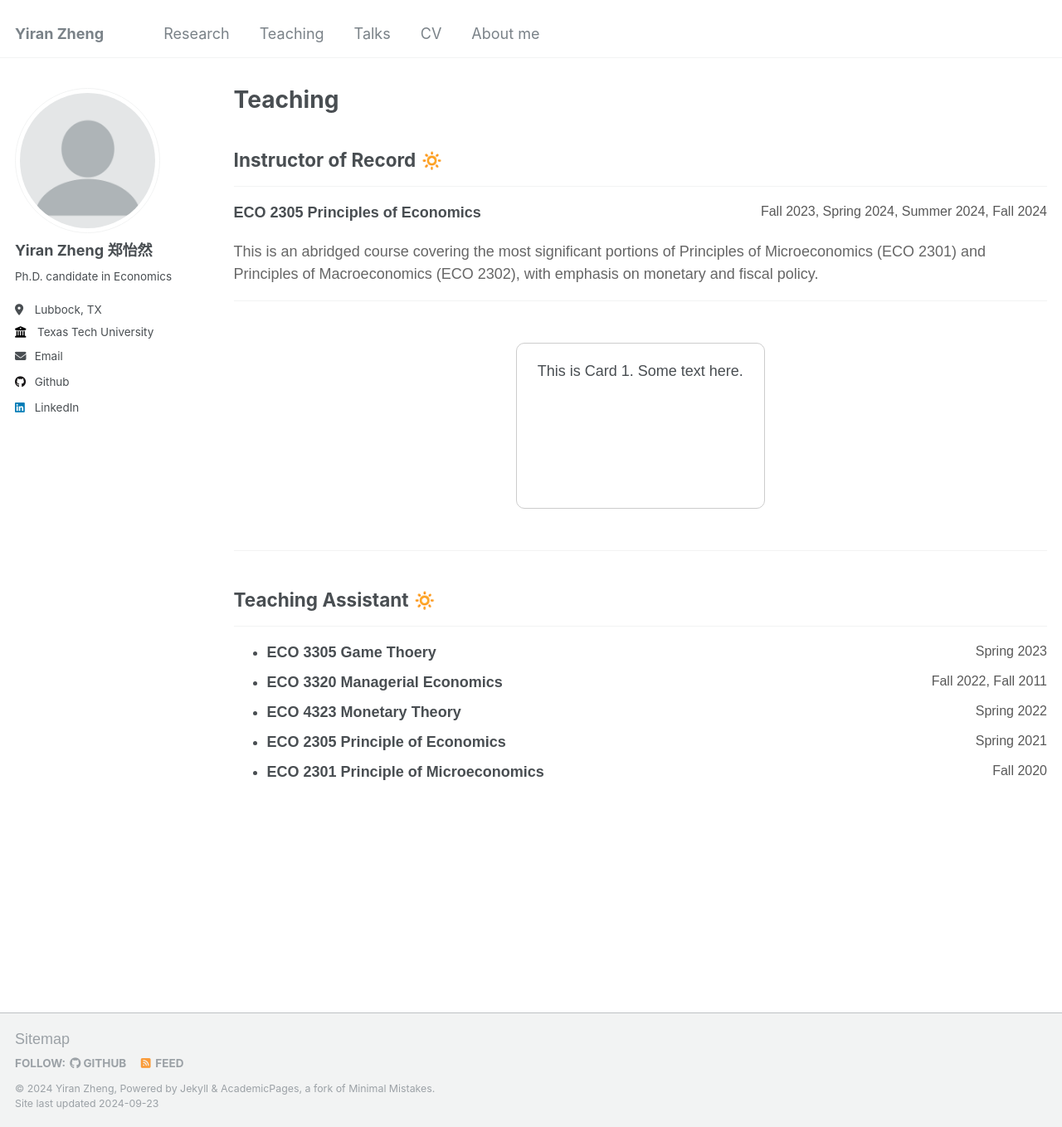
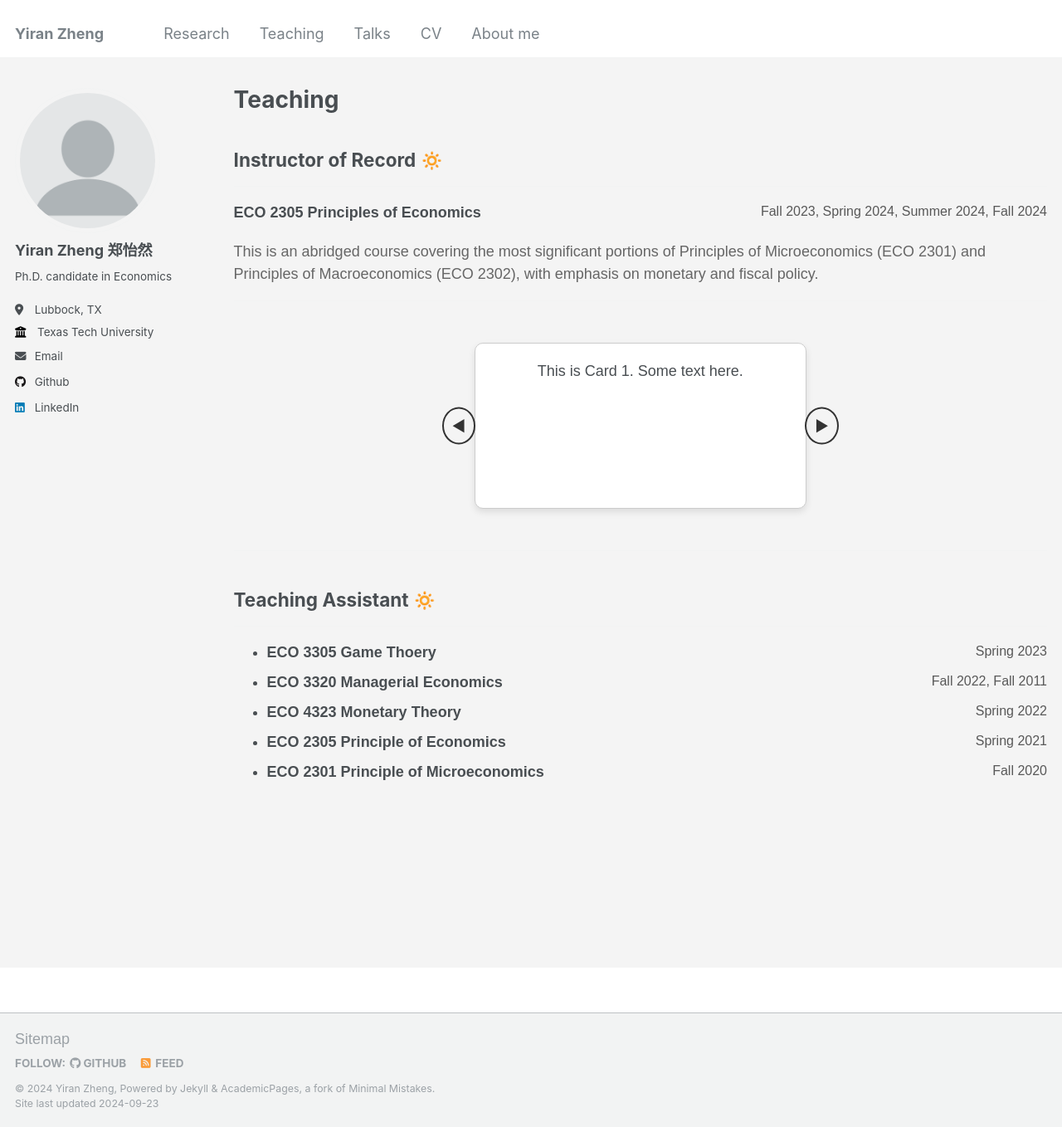
Before and after one commit to yiran-zheng/yiran-zheng.github.io, a Jekyll site: the page built from _pages/teaching.html, in a window 1280 px wide and 1358 px high. Shown: the whole window at 83% size. Built offline with Jekyll 4.4.1, drawn with Linux system fonts in a browser that asks for light colours.

Commit message:
Update teaching.html

```diff
--- a/_pages/teaching.html
+++ b/_pages/teaching.html
@@ -24,63 +24,69 @@ author_profile: true
 <head>
   <meta charset="UTF-8">
   <meta name="viewport" content="width=device-width, initial-scale=1.0">
-  <title>Text Card with Arrow Buttons</title>
+  <title>Text Card with Arrows</title>
   <style>
     body {
       font-family: Arial, sans-serif;
+      background-color: #f4f4f4;
     }
 
+    /* Container styling */
     .card-container {
-      width: 300px;
+      width: 400px;
       height: 200px;
       border: 1px solid #ccc;
       border-radius: 10px;
+      background-color: white;
       padding: 20px;
       margin: 50px auto;
+      position: relative;
       text-align: center;
-      position: relative;
-      overflow: hidden;
+      box-shadow: 0 4px 8px rgba(0, 0, 0, 0.1);
     }
 
+    /* Hide the cards initially, except the active one */
     .card {
       display: none;
       font-size: 18px;
+      line-height: 1.5;
     }
 
     .card.active {
       display: block;
     }
 
-    /* Arrow buttons styling */
+    /* Arrow button styling */
     .arrow-btn {
       position: absolute;
       top: 50%;
       transform: translateY(-50%);
       background-color: transparent;
-      border: none;
-      font-size: 24px;
+      border: 2px solid #333;
       color: #333;
+      padding: 10px;
+      font-size: 18px;
       cursor: pointer;
-      padding: 10px;
-      z-index: 1;
-      transition: color 0.3s ease;
+      border-radius: 50%;
+      transition: background-color 0.3s, color 0.3s;
     }
 
     .arrow-btn:hover {
-      color: #007bff;
+      background-color: #333;
+      color: white;
     }
 
-    /* Left arrow */
+    /* Left arrow button */
     #prevBtn {
       left: -40px;
     }
 
-    /* Right arrow */
+    /* Right arrow button */
     #nextBtn {
       right: -40px;
     }
 
-    /* Adding arrow-like symbols */
+    /* Adding arrow symbols inside the buttons */
     #prevBtn::before {
       content: '◀';
     }
@@ -88,6 +94,7 @@ author_profile: true
     #nextBtn::before {
       content: '▶';
     }
+
   </style>
 </head>
 <body>
```
